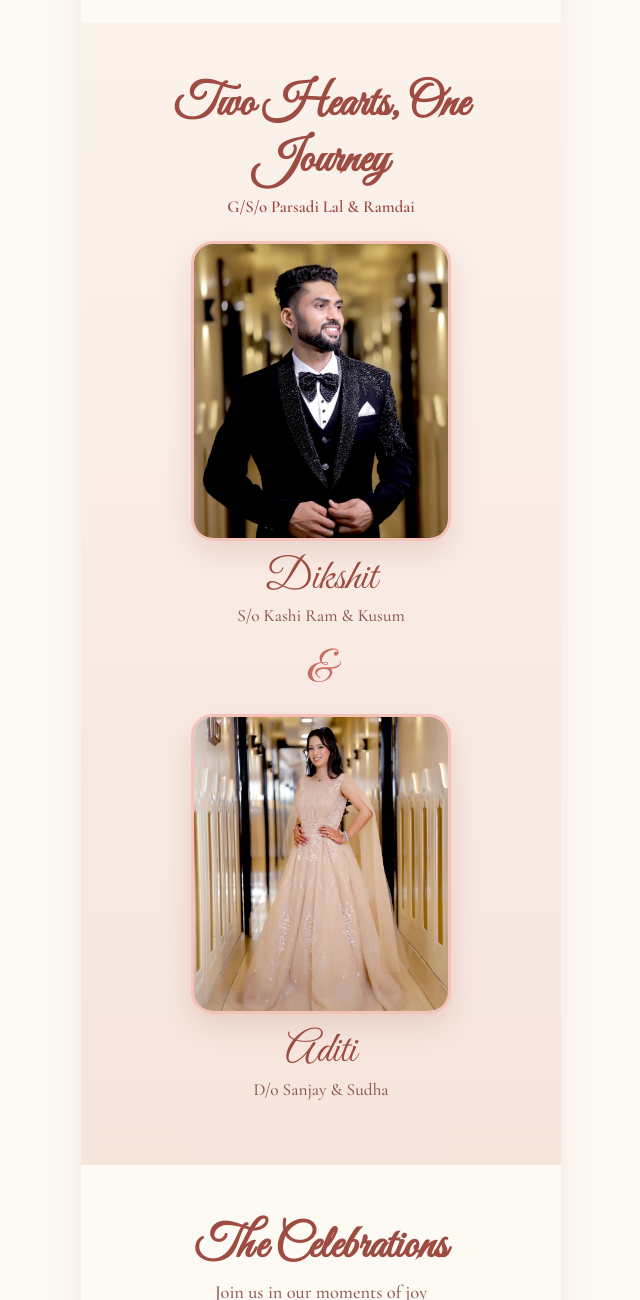
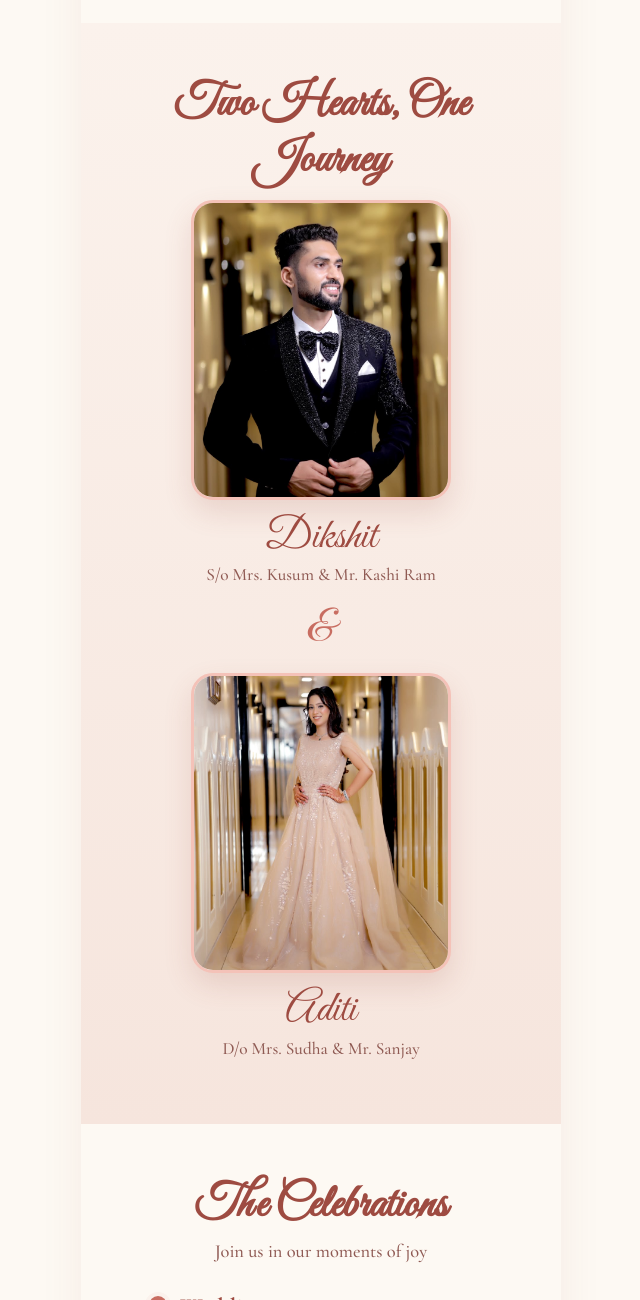
Before and after one commit to DixitDhiman/dikshit-weds-aditi, a plain HTML site: page index.html in a window 1280 px wide. Shown: the part 1519-2819 px from the top of the page, without its empty margins (319-959 px from the left). Drawn offline with nearby package versions, Linux system fonts and the light colour scheme.

Commit message:
Revise parent tags for groom and bride
Updated parent references for groom and bride in index.html.

```diff
--- a/index.html
+++ b/index.html
@@ -1076,7 +1076,7 @@
         <section class="section bg-peach-tint">
             <div class="reveal">
                 <h2 class="script-heading">Two Hearts, One Journey</h2>
-                <p class="grandparents-tag">G/S/o Parsadi Lal &amp; Ramdai</p>
+                <!-- <p class="grandparents-tag">G/S/o Parsadi Lal &amp; Ramdai</p> -->
 
                 <!-- Groom Card -->
                 <div class="portrait-card">
@@ -1087,7 +1087,7 @@
                             alt="Dikshit">
                     </div>
                     <div class="solo-name">Dikshit</div>
-                    <div class="solo-parents">S/o Kashi Ram &amp; Kusum</div>
+                    <div class="solo-parents">S/o Mrs. Kusum &amp; Mr. Kashi Ram </div>
                 </div>
 
                 <div class="ampersand-divider">&amp;</div>
@@ -1101,7 +1101,7 @@
                             alt="Aditi">
                     </div>
                     <div class="solo-name">Aditi</div>
-                    <div class="solo-parents">D/o Sanjay &amp; Sudha</div>
+                    <div class="solo-parents">D/o Mrs. Sudha &amp; Mr. Sanjay </div>
                 </div>
             </div>
         </section>
```
